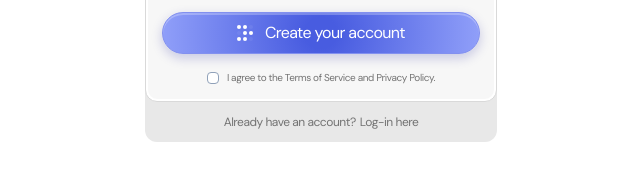
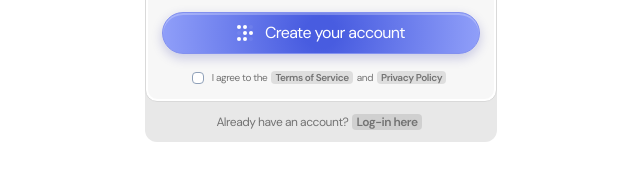
Before and after one commit to nzwh/yielde, a Next.js app: page / in a window 1280 px wide. Shown: the part 531-712 px from the top of the page, without its empty margins (319-959 px from the left). Built offline with nearby package versions, Linux system fonts and the light colour scheme; a web font is replaced by a local one.

Commit message:
feat(ui): add Badge component for stylized links in RegisterCard

```diff
--- a/components/RegisterCard/RegisterCard.tsx
+++ b/components/RegisterCard/RegisterCard.tsx
@@ -1,6 +1,6 @@
 "use client";
 
-import Link from "next/link";
+import { useState } from "react";
 
 import { cn } from "@/lib/utils";
 import { dmMono } from "@/app/fonts";
@@ -14,13 +14,13 @@ import { FIELD_VALIDATOR } from "./validator";
 import { useRegisterForm } from "./useRegisterForm";
 
 import { Input } from "@/components/global/Input";
-import { Button } from "../global/Button";
-import { useState } from "react";
+import { Button } from "@/components/global/Button";
+import { Badge } from "@/components/global/Badge";
 
 export default function RegisterCard() {
-  const { values, setField, submitting, formError, handleSubmit } =
+  const { values, submitting, formError, setField, handleSubmit } =
     useRegisterForm();
-  const [isHovered, setIsHovered] = useState(false);
+  const [isButtonHovered, setIsButtonHovered] = useState(false);
 
   return (
     <div className="flex w-88 flex-col items-center rounded-xl bg-[#E8E8E8]">
@@ -118,8 +118,8 @@ export default function RegisterCard() {
 
         <Button
           submitting={submitting}
-          setIsHovered={setIsHovered}
-          isHovered={isHovered}
+          setIsHovered={setIsButtonHovered}
+          isHovered={isButtonHovered}
         />
 
         {/* Terms and Conditions */}
@@ -133,43 +133,25 @@ export default function RegisterCard() {
           />
 
           <label htmlFor="terms" className="cursor-pointer leading-normal">
-            I agree to the{" "}
-            <Link
-              href="/terms"
-              aria-label="Read the Terms of Service"
-              className="hover:underline"
-            >
-              Terms of Service{" "}
-            </Link>
-            and{" "}
-            <Link
-              href="/privacy"
-              aria-label="Read the Privacy Policy"
-              className="hover:underline"
-            >
+            I agree to the
+            <Badge href="/terms" aria-label="Read the Terms of Service">
+              Terms of Service
+            </Badge>
+            and
+            <Badge href="/privacy" aria-label="Read the Privacy Policy">
               Privacy Policy
-            </Link>
-            .
+            </Badge>
           </label>
         </div>
       </form>
 
       {/* Bottom lip */}
-      <div
-        className={cn(
-          "text-[#737373]",
-          "flex w-full items-center justify-center gap-1 px-4 py-3 text-xs",
-        )}
-      >
-        <p>Already have an account? </p>
-        <Link
-          href="/login"
-          aria-label="Login to your account"
-          className="hover:underline"
-        >
+      <p className="px-4 py-3 text-xs text-[#737373]">
+        Already have an account?
+        <Badge href="/login" aria-label="Login to your account">
           Log-in here
-        </Link>
-      </div>
+        </Badge>
+      </p>
     </div>
   );
 }
--- /dev/null
+++ b/components/global/Badge.tsx
@@ -0,0 +1,58 @@
+import { AnchorHTMLAttributes, MouseEvent, MouseEventHandler } from "react";
+import { cn } from "@/lib/utils";
+import Link from "next/link";
+
+interface BadgeProps extends AnchorHTMLAttributes<HTMLAnchorElement> {
+  href?: string;
+  target?: "_blank" | "_self" | "_parent" | "_top";
+  padding?: string;
+}
+
+export function Badge({
+  href,
+  target,
+  padding = "px-1 mx-1",
+
+  children,
+  className,
+  onClick,
+
+  ...props
+}: BadgeProps) {
+  const classes = cn(
+    "rounded-sm bg-black/10 font-semibold transition-colors duration-200",
+    href && "hover:bg-black/15 hover:underline cursor-pointer",
+    padding,
+    className,
+  );
+
+  function handleClick(e: MouseEvent<HTMLAnchorElement>) {
+    e.stopPropagation();
+    onClick?.(e);
+  }
+
+  if (href) {
+    return (
+      <Link
+        href={href}
+        target={target}
+        rel={target === "_blank" ? "noopener noreferrer" : undefined}
+        className={classes}
+        onClick={handleClick}
+        {...props}
+      >
+        {children}
+      </Link>
+    );
+  }
+
+  return (
+    <span
+      className={classes}
+      onClick={handleClick as unknown as MouseEventHandler<HTMLSpanElement>}
+      {...props}
+    >
+      {children}
+    </span>
+  );
+}
```
